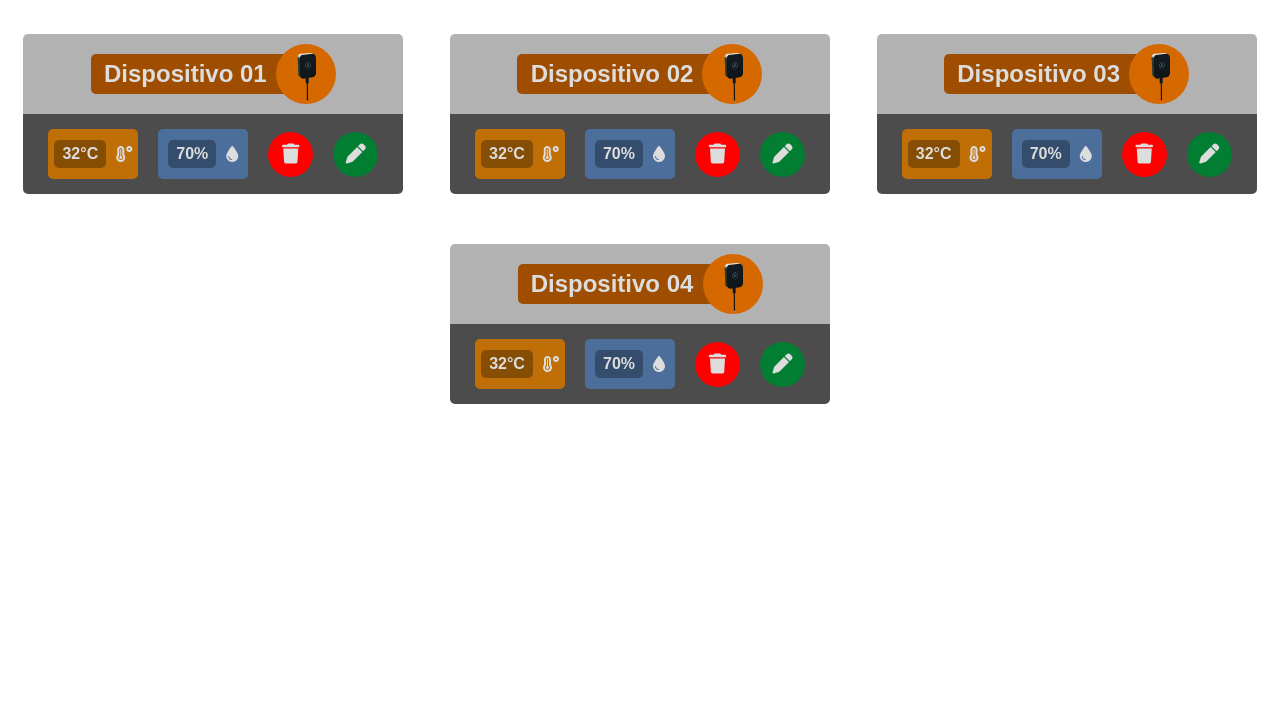
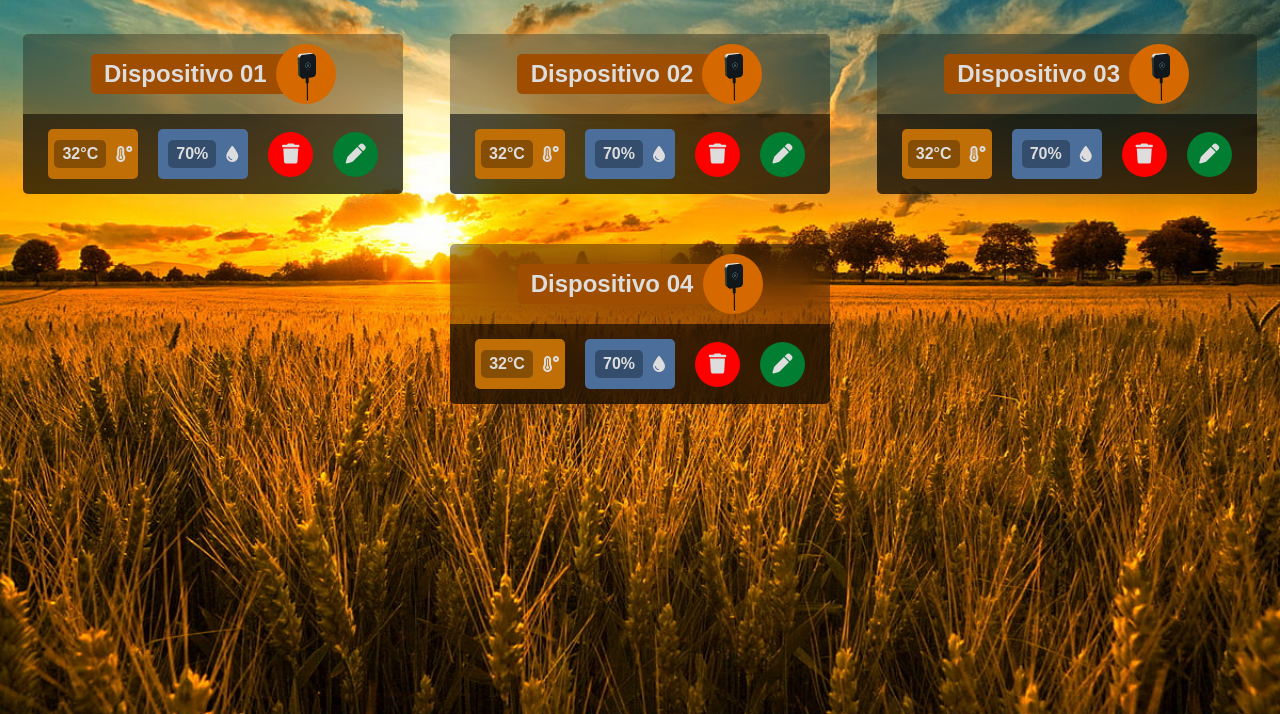
Before and after one commit to PepeSlime/AgroTemp, a website: page frontend/gerenciar.html in a window 1280 px wide. Shown: the part 86-800 px from the top of the page. Drawn offline with Linux system fonts and the light colour scheme; the site is published under a folder, as on GitHub Pages, so addresses that start at the root find nothing.

Commit message:
img corrigidas

```diff
--- a/frontend/css/genrenciar.css
+++ b/frontend/css/genrenciar.css
@@ -2,7 +2,7 @@ body{
     margin: 0;
     font-family: Arial, Helvetica, sans-serif;
     padding: 0;
-    background: url(/frontend/img/back1.jpg) center center/cover no-repeat;
+    background: url('../img/back1.jpg') center center/cover no-repeat;
     height: 100vh;
     background-attachment: fixed;
     overflow-x: hidden;
```
